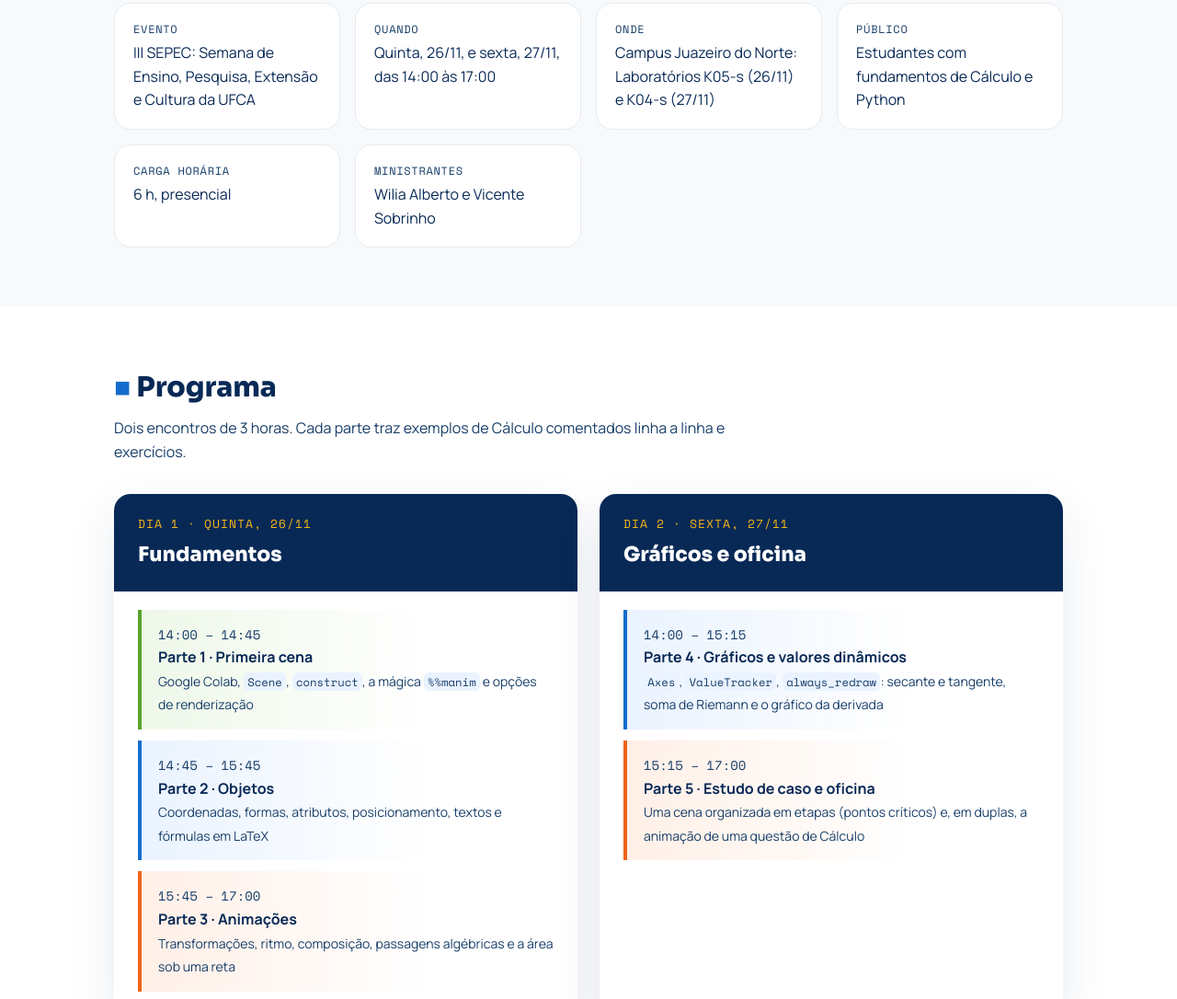
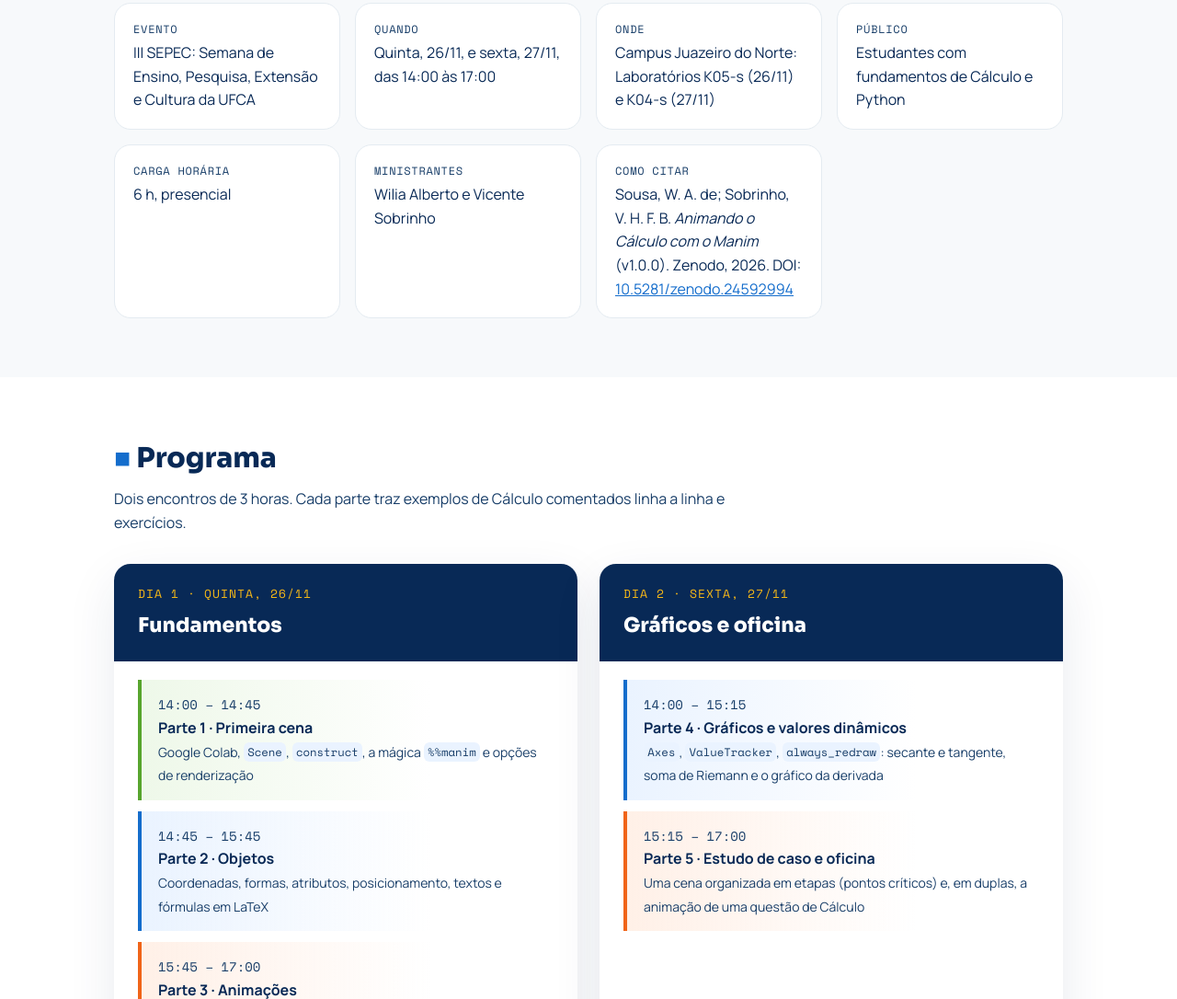
Before and after one commit to OnMat/Animando-o-Calculo, a plain HTML site: page index.html in a window 1280 px wide. Shown: the part 774-1860 px from the top of the page at 92% size. Drawn offline with nearby package versions, Linux system fonts and the light colour scheme.

Commit message:
DOI do Zenodo (10.5281/zenodo.24592994)
Selo e referência no README e na página; DOI no CITATION.cff.

Co-Authored-By: Claude Opus 5.5 <noreply@anthropic.com>
Claude-Session: https://claude.ai/code/session_019NajqAcJVh5tjj5p1W8Eg4

```diff
--- a/index.html
+++ b/index.html
@@ -137,6 +137,7 @@
       <div class="item"><b>Público</b>Estudantes com fundamentos de Cálculo e Python</div>
       <div class="item"><b>Carga horária</b>6 h, presencial</div>
       <div class="item"><b>Ministrantes</b>Wilia Alberto e Vicente Sobrinho</div>
+      <div class="item"><b>Como citar</b>Sousa, W. A. de; Sobrinho, V. H. F. B. <em>Animando o Cálculo com o Manim</em> (v1.0.0). Zenodo, 2026. DOI: <a href="https://doi.org/10.5281/zenodo.24592994">10.5281/zenodo.24592994</a></div>
     </div>
   </div>
 </section>
@@ -236,7 +237,7 @@ jupyter lab notebooks/</pre>
   <div class="faixa"><span></span><span></span><span></span><span></span></div>
   <div class="wrap">
     <div>Animando o Cálculo com o Manim · III SEPEC · Universidade Federal do Cariri (UFCA)<br>Wilia Alberto e Vicente Sobrinho</div>
-    <div>Material sob licença <a href="https://creativecommons.org/licenses/by/4.0/deed.pt-br">CC BY 4.0</a> · <a href="https://github.com/OnMat">OnMat</a></div>
+    <div><a href="https://doi.org/10.5281/zenodo.24592994"><img src="https://zenodo.org/badge/DOI/10.5281/zenodo.24592994.svg" alt="DOI 10.5281/zenodo.24592994" style="vertical-align:middle"></a><br>Material sob licença <a href="https://creativecommons.org/licenses/by/4.0/deed.pt-br">CC BY 4.0</a> · <a href="https://github.com/OnMat">OnMat</a></div>
   </div>
 </footer>
 
```
Also changed, not shown: 2 other files.
